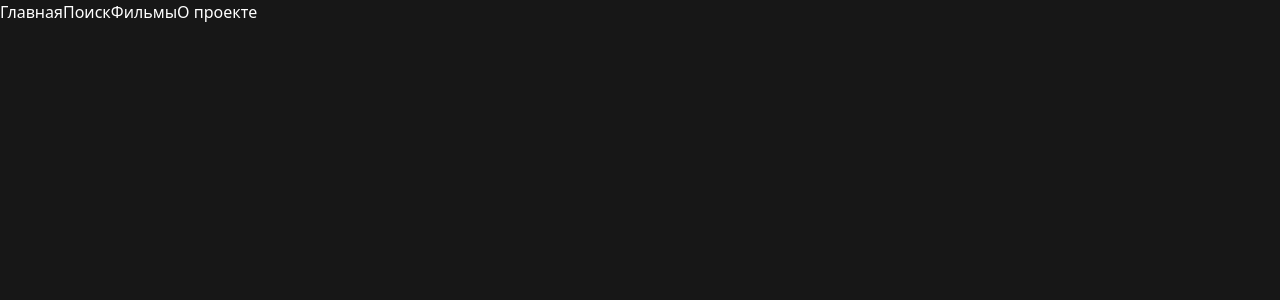
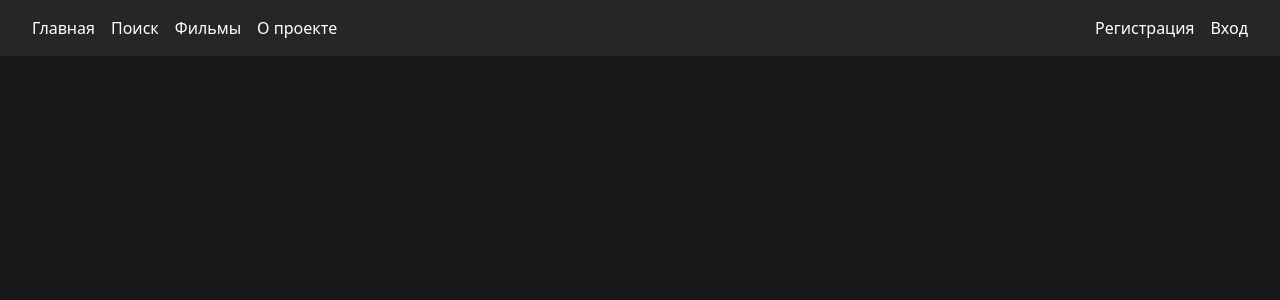
Before and after one commit to nesa402610/group__kinopoisk, a React (Create React App) app: page / in a window 1280 px wide. Shown: the top 300 px of the page. Built offline with nearby package versions, Linux system fonts and the light colour scheme.

Commit message:
Ссылки в хедере

```diff
--- a/src/components/header.jsx
+++ b/src/components/header.jsx
@@ -2,12 +2,18 @@ import {Link} from "react-router-dom";
 
 export function Header() {
   return (
-    <header>
-      <div>
-        <Link to={'/'}>Главная</Link>
-        <Link to={'/'}>Поиск</Link>
-        <Link to={'/'}>Фильмы</Link>
-        <Link to={'/'}>О проекте</Link>
+    <header className={'bg-neutral-800'}>
+      <div className={'flex justify-between  mx-8 py-4'}>
+       <div className={'gap-4 flex'}>
+         <Link to={'/'}>Главная</Link>
+         <Link to={'/'}>Поиск</Link>
+         <Link to={'/'}>Фильмы</Link>
+         <Link to={'/'}>О проекте</Link>
+       </div>
+        <div className={'gap-4 flex'}>
+         <Link to={'/signup'}>Регистрация</Link>
+         <Link to={'/signin'}>Вход</Link>
+        </div>
       </div>
     </header>
   );
```
